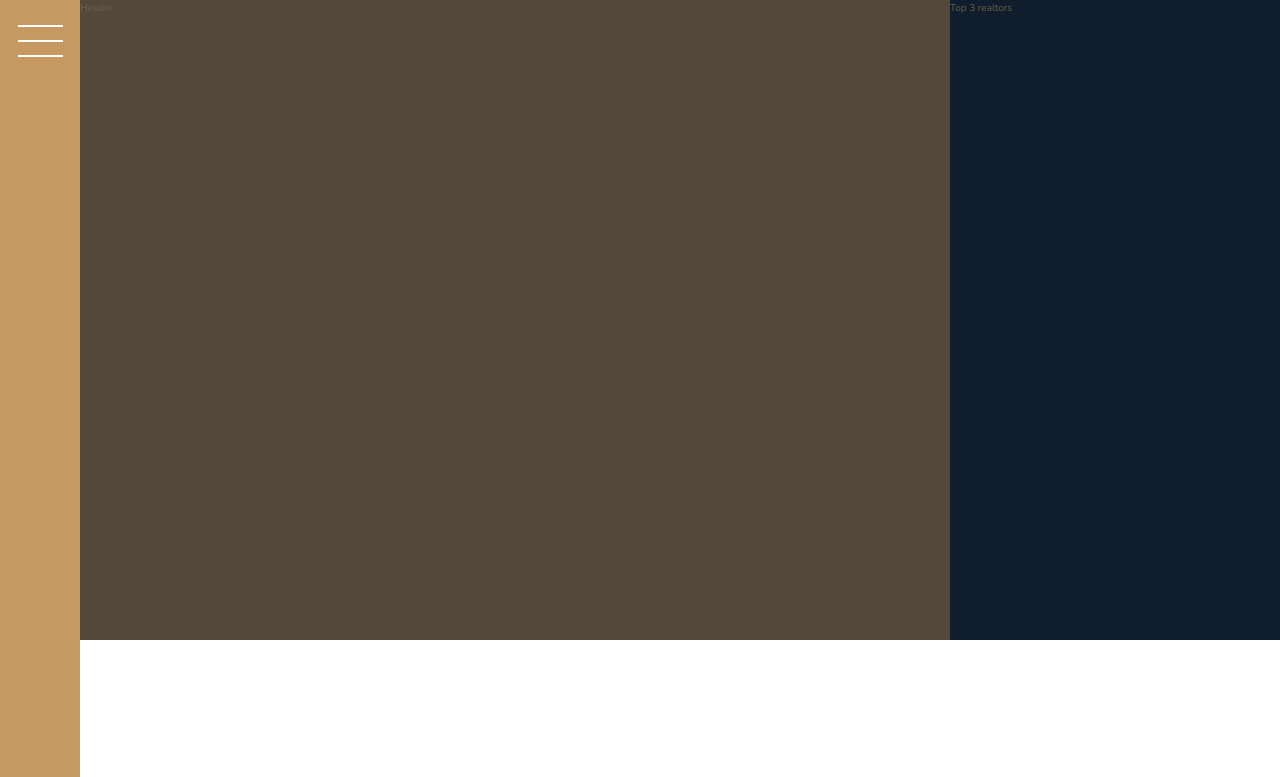
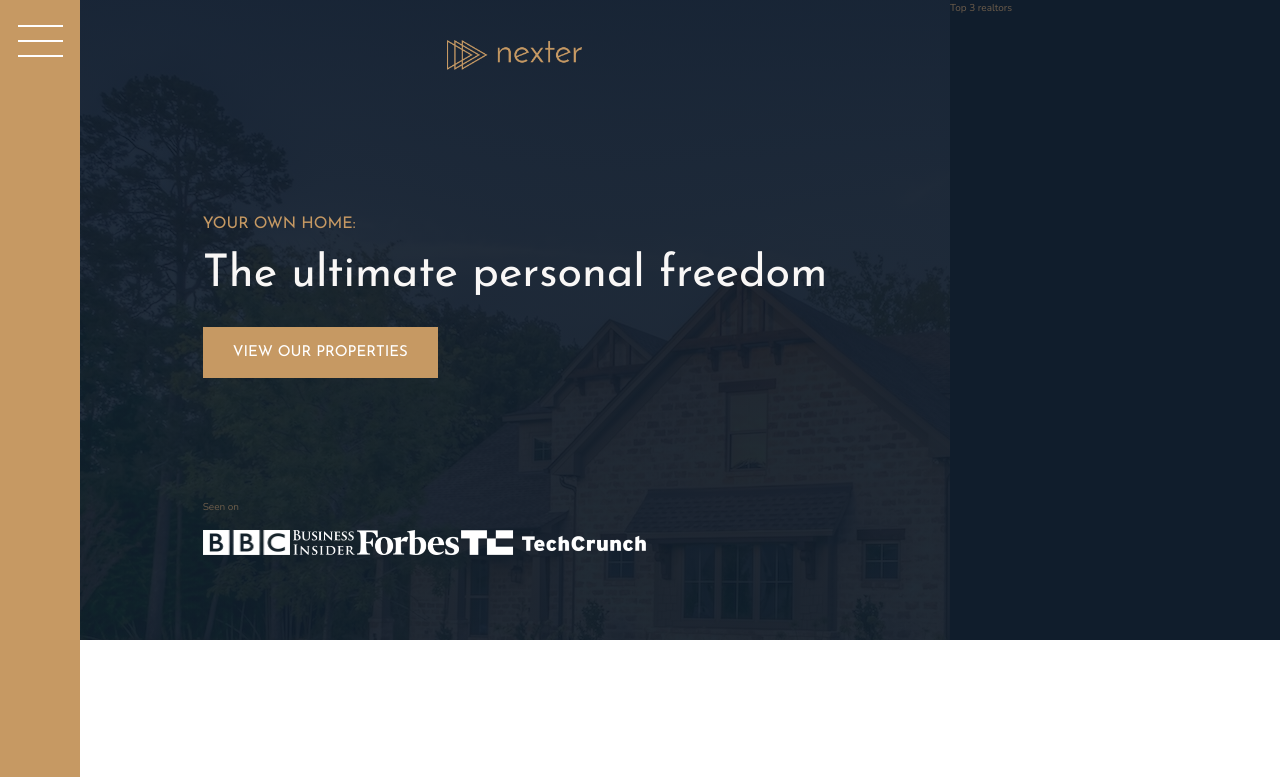
Before and after one commit to LIONSHI01/nexter-page, a website: page index.html in a window 1280 px wide. Shown: the top 777 px of the page. Drawn offline with nearby package versions, Linux system fonts and the light colour scheme.

Commit message:
added header

```diff
--- a/index.html
+++ b/index.html
@@ -18,7 +18,19 @@
     <div class="sidebar">
       <button class="nav-btn"></button>
     </div>
-    <div class="header">Header</div>
+    <div class="header">
+      <img src="img/logo.png" alt="Nexter logo" class="header__logo" />
+      <h3 class="heading-3">Your own home:</h3>
+      <h1 class="heading-1">The ultimate personal freedom</h1>
+      <button class="btn header__btn">View our properties</button>
+      <div class="header__seenon-text">Seen on</div>
+      <div class="header__seenon-logos">
+        <img src="img/logo-bbc.png" alt="bbc logo" />
+        <img src="img/logo-bi.png" alt="bi logo" />
+        <img src="img/logo-forbes.png" alt="forbes logo" />
+        <img src="img/logo-techcrunch.png" alt="techcrunch logo" />
+      </div>
+    </div>
     <div class="realtors">Top 3 realtors</div>
     <section class="features">
       <div class="feature">
--- a/sass/_header.scss
+++ b/sass/_header.scss
@@ -1,4 +1,36 @@
 .header {
   background-color: $color-grey-dark-1;
   grid-column: full-start/col-end 6;
+  background-image: linear-gradient(
+      rgba($color-secondary, 0.93),
+      rgba($color-secondary, 0.93)
+    ),
+    url(../img/hero.jpeg);
+  padding: 8rem;
+  padding-top: 4rem;
+
+  display: grid;
+  grid-template-rows: 1fr min-content 6rem 1fr;
+  grid-template-columns: max-content;
+  row-gap: 1.5rem;
+  justify-content: center;
+
+  &__logo {
+    height: 3rem;
+    justify-self: center;
+  }
+
+  &__seenon-text {
+  }
+
+  &__seenon-logos {
+    img {
+      height: 2.5rem;
+    }
+  }
+
+  &__btn {
+    align-self: start;
+    justify-self: start;
+  }
 }
--- a/sass/_typography.scss
+++ b/sass/_typography.scss
@@ -5,6 +5,9 @@
 
 .heading-1 {
   @extend %heading;
+  font-size: 4.5rem;
+  color: $color-grey-light-1;
+  line-height: 1;
 }
 
 .heading-2 {
```
Also changed, not shown: css/style.css.
